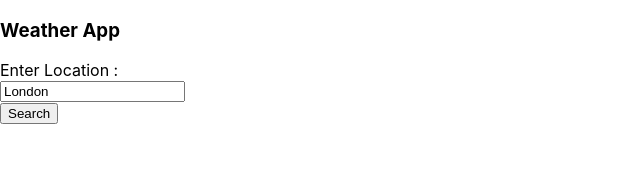
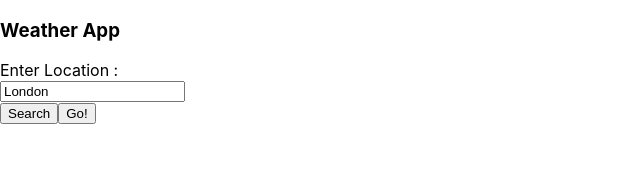
Before and after one commit to ZaidFada231/WeatherApp, a React (Create React App) app: page / in a window 1280 px wide. Shown: the top 193 px of the page, without its empty margins (0-640 px from the left). Built offline with nearby package versions, Linux system fonts and the light colour scheme; no server answers.

Commit message:
fixed lat and lon problem

```diff
--- a/src/Components/App.jsx
+++ b/src/Components/App.jsx
@@ -18,28 +18,29 @@ function App() {
       .then((respone) => respone.json())
       .then((data) => setApiData(data))
       .catch((error) => console.log("Error: ", error))
-  }, [])
+  }, [city])
   const inputHandler = (event) =>{
     setGetCity(event.target.value);
   };
   const submitHandler = () => {
     setCity(getCity);
+    API_url.searchParams.set("q", city);
     setLat(apiData[0].lat);
     setLon(apiData[0].lon);
   };
-  console.log(apiData);
-  console.log(city);
+  console.log(lat);
+  console.log(lon);
+
   return (
     <>
       <h3>Weather App</h3>
-      <label for="location-name" class="col-form-label">
+      <label class="col-form-label">
             Enter Location :
           </label>
-        <div class="col-auto">
+        <div >
           <input
             type="text"
             id="location-name"
-            class="form-control"
             onChange={inputHandler}
             value={getCity}
           />
@@ -47,6 +48,9 @@ function App() {
         <button className="btn btn-primary mt-2" onClick={submitHandler}>
           Search
         </button>
+        <button className="btn btn-primary mt-2" onClick={submitHandler}>
+          Go!
+        </button>
     </>
   );
 }
```
